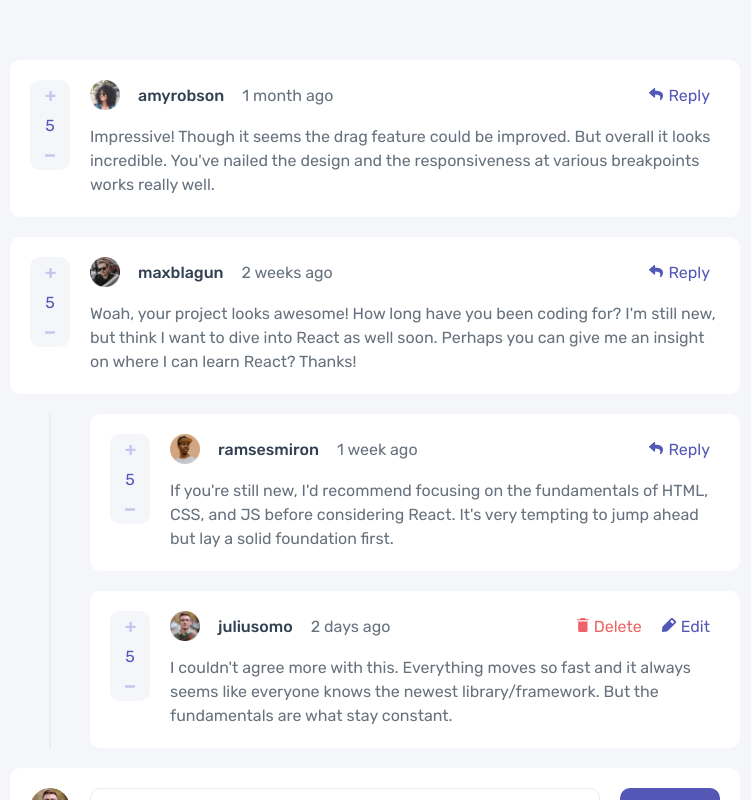
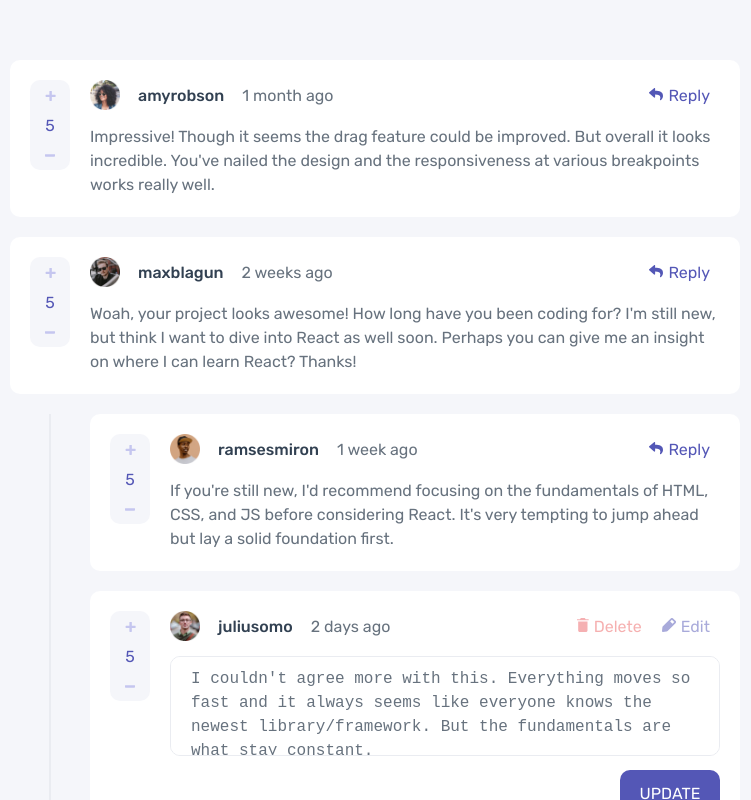
Before and after one commit to maurodollinger/interactive-comment-section, a React (Create React App) app: page / in a window 1280 px wide. Both pictures are taken after a click on the button "Edit". Shown: the top 800 px of the page, without its empty margins (265-1016 px from the left). Built offline with nearby package versions, Linux system fonts and the light colour scheme.

Commit message:
Edit / Update comment ready
added edit functionality

```diff
--- a/src/App.js
+++ b/src/App.js
@@ -40,16 +40,15 @@ function App() {
       user:currentUser,
       replies:[]
     }
-    let newComments = comments;
+    let newComments = [...comments];
     newComments.forEach(obj => {
       addReplyWithID(obj,replyId,newTextReply);
     });
-    console.log(newComments);
     setComments(newComments);
   }
 
   const deleteComment = (idToDelete) =>{
-    let newComments = comments;
+    let newComments = [...comments];
     newComments.forEach(obj => {
       deleteCommentByID(obj, idToDelete);
     });
@@ -77,6 +76,23 @@ function App() {
     }
   }
 
+  const updateComment = (value, id) =>{
+    const newComments = updateCommentById([...comments],id,value);
+    setComments(newComments);
+  }
+
+  const updateCommentById = (comments, id, newValue) => {
+    return comments.map(comment => {
+      if (comment.id === id) {
+        return { ...comment, content: newValue };
+      } else if (comment.replies && comment.replies.length > 0) {
+        const newReplies = updateCommentById(comment.replies, id, newValue);
+        return { ...comment, replies: newReplies };
+      }
+      return comment;
+    });
+  };
+
 
   return (
     <div className="App">
@@ -86,6 +102,7 @@ function App() {
         addComment={addComment}
         deleteComment={deleteComment}
         addReply={addReply}
+        onUpdateComment={updateComment}
       >
         <CommentsSection comments={comments} currentUser={currentUser} />
         <AddComment currentUser={currentUser} type='comment'/>
--- a/src/Components/Comment/Comment.js
+++ b/src/Components/Comment/Comment.js
@@ -1,34 +1,48 @@
-import {Fragment, useContext} from 'react';
-import AuthContext from '../../Context/auth-context';
+import { Fragment, useContext, useRef } from "react";
+import AuthContext from "../../Context/auth-context";
 import Card from "../UI/Card/Card";
 import LikeAction from "../UI/LikeAction/LikeAction";
 import SmallButton from "../UI/SmallButton/SmallButton";
+import Button from "../UI/Button/Button";
 import styles from "./Comment.module.scss";
 
-const Comment = ({ data , onActiveReply, closeActiveReply, activeReply }) => {
-  const {username, openModal} = useContext(AuthContext);
+const Comment = ({
+  data,
+  onActiveReply,
+  closeActiveReply,
+  activeReply,
+  onActiveEdit,
+  activeEdit,
+  closeActiveEdit
+}) => {
+  const { username, openModal, onUpdateComment } = useContext(AuthContext);
+  const textareaRef = useRef(null);
 
-  const handleDelete = ()=>{
+  const handleDelete = () => {
     openModal(data.id);
-  }
+  };
 
-  const handleActiveReply = () =>{
-    if(!activeReply){
+  const handleActiveReply = () => {
+    if (!activeReply) {
       onActiveReply(data.id);
-    } else{
+    } else {
       closeActiveReply(data.id);
     }
+  };
 
-  }
+  const handleEdit = () => {
+    onActiveEdit(data.id);
+  };
 
-  const handleEdit = () =>{
-
+  const handleUpdate = () =>{
+    onUpdateComment(textareaRef.current.value, data.id);
+    closeActiveEdit(data.id);
   }
 
   return (
-    <Card className={styles.commentContainer} >
+    <Card className={styles.commentContainer}>
       <div className={styles.leftSide}>
-          <LikeAction/>
+        <LikeAction />
       </div>
       <div className={styles.rightSide}>
         <div className={styles.author}>
@@ -37,20 +51,34 @@ const Comment = ({ data , onActiveReply, closeActiveReply, activeReply }) => {
           <span>{data.createdAt}</span>
         </div>
         <div className={styles.actions}>
-          {(data.user.username === username) ?
+          {data.user.username === username ? (
             <Fragment>
-              <SmallButton type="delete" onClick={handleDelete}/>
-              <SmallButton type="edit" onClick={handleEdit}/>
-             </Fragment>
-             : <SmallButton active={activeReply} type="reply" onClick={handleActiveReply}/>
-          }
-
+              <SmallButton disabled={activeEdit} type="delete" onClick={handleDelete} />
+              <SmallButton disabled={activeEdit} type="edit" onClick={handleEdit} />
+            </Fragment>
+          ) : (
+            <SmallButton
+              active={activeReply}
+              type="reply"
+              onClick={handleActiveReply}
+            />
+          )}
         </div>
         <div className={styles.comment}>
-          <p>{data.content}</p>
+          {activeEdit ? (
+            <textarea
+              ref={textareaRef}
+              defaultValue={data.content}
+            ></textarea>
+          ) : (
+            <p>{data.content}</p>
+          )}
         </div>
+        {activeEdit && <div className={styles.buttonContainer}>
+            <Button type='blue' onClick={handleUpdate}>UPDATE</Button>
+          </div>}
+
       </div>
-
     </Card>
   );
 };
--- a/src/Components/Comment/Comment.module.scss
+++ b/src/Components/Comment/Comment.module.scss
@@ -47,6 +47,31 @@
         font-weight: 400;
         color:$gray-blue;
     }
+    textarea{
+        width: 100%;
+        height: 100px;
+        background-color: white;
+        border:1px solid $light-gray;
+        resize:none;
+        font-size: 16px;
+        line-height: 24px;
+        font-weight: 400;
+        color:$gray-blue;
+        padding: 10px 20px;
+        border-radius: 10px;
+        &:focus, &:focus-visible{
+            outline: 1px solid $light-gray-blue
+        }
+    }
+}
+
+
+.buttonContainer{
+    margin-top: 10px;
+    button{
+        max-width: 100px;
+        float: right;
+    }
 }
 
 .actions{
--- a/src/Components/CommentTree/CommentTree.js
+++ b/src/Components/CommentTree/CommentTree.js
@@ -5,33 +5,61 @@ import RepliesContainer from "../UI/RepliesContainer/RepliesContainer";
 
 const CommentTree = ({ comments, currentUser }) => {
   const [activeReplies, setActiveReplies] = useState([]);
+  const [activeEdits, setActiveEdits] = useState([]);
 
   const openActiveReply = (id) => {
     setActiveReplies((prevState) => [...prevState, id]);
   };
 
   const closeActiveReply = (id) => {
-    setActiveReplies((prevState) => prevState.filter((replyId) => replyId !== id));
-    console.log('close')
+    setActiveReplies((prevState) =>
+      prevState.filter((replyId) => replyId !== id)
+    );
   };
 
+  const openActiveEdit = (id) =>{
+    setActiveEdits((prevState => [...prevState,id]));
+  }
+
+  const closeActiveEdit = (id) =>{
+    setActiveEdits((prevState)=>
+      prevState.filter((_id)=>_id !== id)
+    );
+  }
 
   return (
     <Fragment>
-        {comments.map((comment)=>{
+      {comments.map((comment) => {
         return (
           <Fragment key={comment.id}>
-              <Comment data={comment} onActiveReply={openActiveReply} closeActiveReply={()=>closeActiveReply(comment.id)}  activeReply={activeReplies.includes(comment.id)}/>
+            <Comment
+              data={comment}
+              onActiveReply={openActiveReply}
+              closeActiveReply={() => closeActiveReply(comment.id)}
+              activeReply={activeReplies.includes(comment.id)}
+              onActiveEdit={openActiveEdit}
+              activeEdit={activeEdits.includes(comment.id)}
+              closeActiveEdit={()=>closeActiveEdit(comment.id)}
+            />
             {activeReplies.includes(comment.id) && (
-                  <AddComment currentUser={currentUser} replyId={comment.id} replyUser={comment.user} type="reply" closeActiveReply={()=>closeActiveReply(comment.id)} />
+              <AddComment
+                currentUser={currentUser}
+                replyId={comment.id}
+                replyUser={comment.user}
+                type="reply"
+                closeActiveReply={() => closeActiveReply(comment.id)}
+              />
             )}
             {comment.replies && comment.replies.length > 0 && (
               <RepliesContainer>
-                  <CommentTree comments={comment.replies} currentUser={currentUser} />
+                <CommentTree
+                  comments={comment.replies}
+                  currentUser={currentUser}
+                />
               </RepliesContainer>
             )}
           </Fragment>
-          )
+        );
       })}
     </Fragment>
   );
--- a/src/Components/UI/Button/Button.module.scss
+++ b/src/Components/UI/Button/Button.module.scss
@@ -14,7 +14,7 @@
     &.blue{
         background-color: $moderate-blue;
         &:hover,&:focus{
-            background-color: $gray-blue;
+            background-color: $light-gray-blue;
         }
     }
     &.red{
--- a/src/Components/UI/SmallButton/SmallButton.js
+++ b/src/Components/UI/SmallButton/SmallButton.js
@@ -21,7 +21,12 @@ const SmallButton = (props) => {
   }
 
   return (
-    <button className={`${styles.smallbutton} ${classType} ${(props.active) ? styles.active : ''}`} onClick={props.onClick}>
+    <button
+      className={`${styles.smallbutton} ${classType} ${
+        props.active ? styles.active : ""
+      } ${props.disabled ? styles.disabled : ""}`}
+      onClick={props.onClick}
+    >
       <img src={imgUrl} alt={props.type}></img>
       {props.type === "edit" && "Edit"}
       {props.type === "delete" && "Delete"}
--- a/src/Components/UI/SmallButton/SmallButton.module.scss
+++ b/src/Components/UI/SmallButton/SmallButton.module.scss
@@ -22,4 +22,8 @@
     &:hover, &.active{
         background-color: $very-light-gray;
     }
+    &.disabled{
+        opacity: 0.5;
+        pointer-events: none;
+    }
 }
--- a/src/Context/auth-context.js
+++ b/src/Context/auth-context.js
@@ -6,7 +6,8 @@ const AuthContext = React.createContext({
   openModal: () => {},
   addComment: () => {},
   deleteComment: ()=>{},
-  addReply: ()=>{}
+  addReply: ()=>{},
+  onUpdateComment: ()=>{}
 });
 
 export const AuthContextProvider = (props) => {
@@ -18,7 +19,8 @@ export const AuthContextProvider = (props) => {
         openModal: props.openModal,
         addComment: props.addComment,
         deleteComment:props.deleteComment,
-        addReply:props.addReply
+        addReply:props.addReply,
+        onUpdateComment:props.onUpdateComment
       }}
     >
       {props.children}
```
Lines whose indentation alone changed are shown as unchanged.
